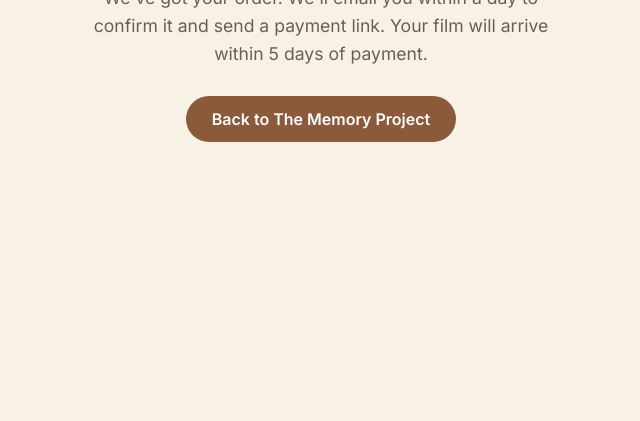
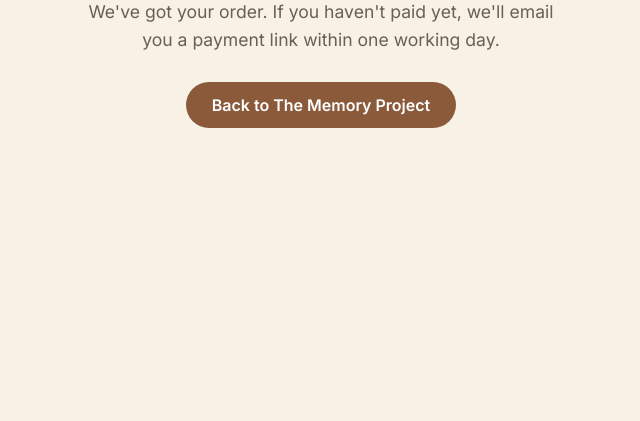
Before and after one commit to thememoryprojectuk/the-memory-project, a website: page thanks.html in a window 1280 px wide. Shown: the part 379-800 px from the top of the page, without its empty margins (319-959 px from the left). Drawn offline with Linux system fonts and the light colour scheme.

Commit message:
Add Stripe pay-now step after ordering

```diff
--- a/thanks.html
+++ b/thanks.html
@@ -16,8 +16,24 @@ a{display:inline-block;background:#8a5a3b;color:#fff;text-decoration:none;paddin
 <body>
 <div>
   <h1>Thank you.</h1>
-  <p>We've got your order. We'll email you within a day to confirm it and send a payment link. Your film will arrive within 5 days of payment.</p>
-  <a href="/">Back to The Memory Project</a>
+  <p id="msg">We've got your order and photos. Last step: pay securely by card and we'll start on your film. It arrives within 5 days of payment.</p>
+  <a id="pay" href="#">Pay now</a>
+  <p id="small" style="font-size:.9rem;margin-top:22px">Payments are handled by Stripe. <a href="/" style="display:inline;background:none;color:#8a5a3b;padding:0;text-decoration:underline;font-weight:500">Back to The Memory Project</a></p>
 </div>
+<script>
+(function(){
+  var links={memory:["https://buy.stripe.com/6oU9AMe4q8hY3tz2IJeIw00","Pay £24.99 now"],family:["https://buy.stripe.com/00wfZaf8ueGm6FLcjjeIw01","Pay £44.99 now"]};
+  var plan=new URLSearchParams(location.search).get('plan');
+  var pay=document.getElementById('pay'), l=links[plan];
+  if(l){ pay.href=l[0]; pay.textContent=l[1]; }
+  else {
+    document.getElementById('msg').textContent=plan==='custom'
+      ? "We've got your order. We'll email you within one working day with a quote and a secure payment link. Your film arrives within 5 days of payment."
+      : "We've got your order. If you haven't paid yet, we'll email you a payment link within one working day.";
+    pay.href="/"; pay.textContent="Back to The Memory Project";
+    document.getElementById('small').style.display='none';
+  }
+})();
+</script>
 </body>
 </html>
```
Also changed, not shown: index.html (+5 -3 lines), terms.html (+1 -1 lines).
